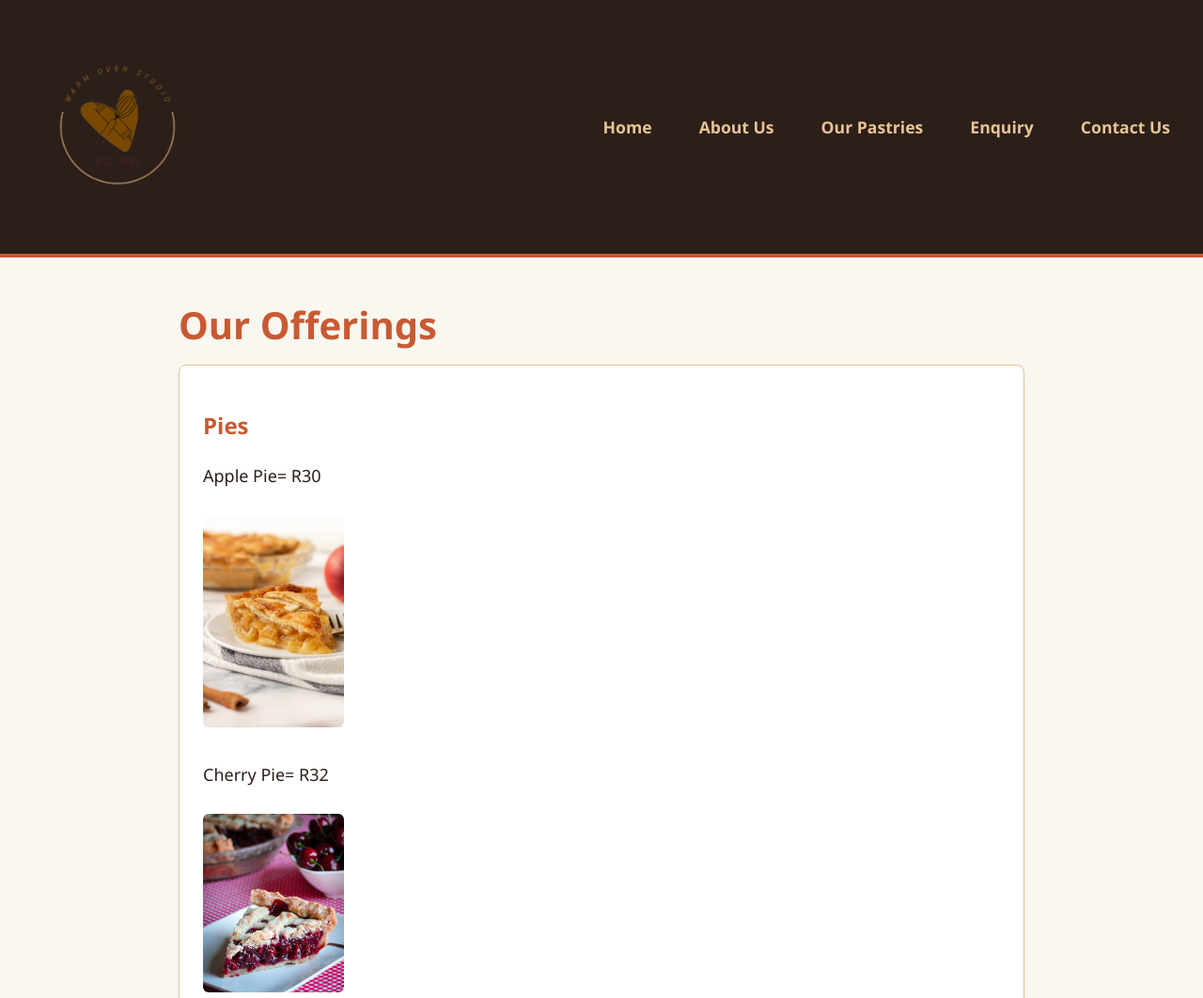
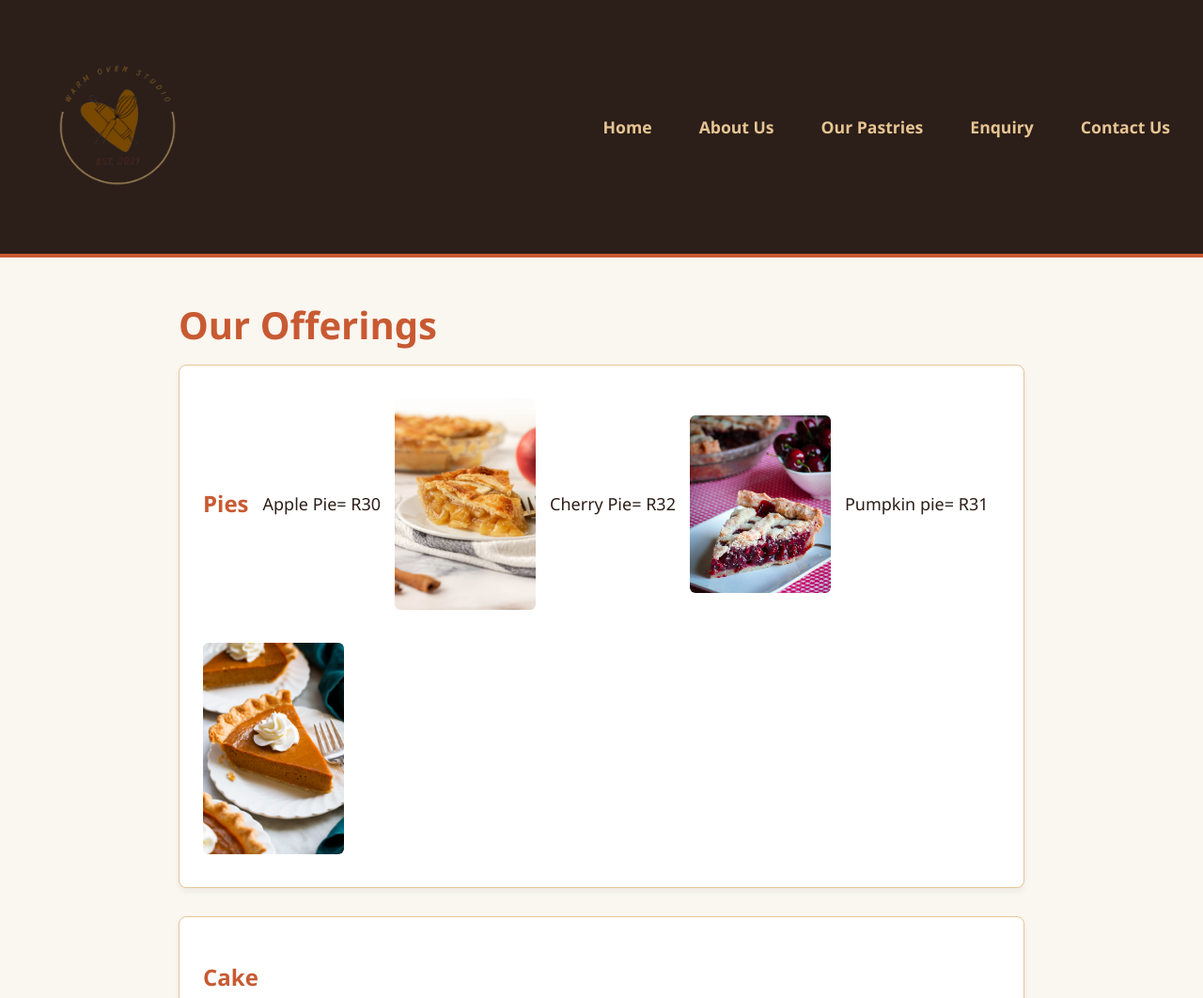
Before and after one commit to Thandani/ST10530267_Thandani-Ntuli_WEDE5020_POE, a plain HTML site: page products.html in a window 1280 px wide. Shown: the top 1062 px of the page at 94% size. Drawn offline with Linux system fonts and the light colour scheme.

Commit message:
fifth commit

```diff
--- a/style.css
+++ b/style.css
@@ -158,3 +158,16 @@
     font-size: 18px;
     color: #2c1e18;
 }
+.image-row {
+    display: flex;
+    flex-wrap: wrap;
+    gap: 15px;
+    align-items: center;
+    justify-content: flex-start;
+}
+
+/* Optional: Ensure images scale nicely */
+.image-row img {
+    max-width: 100%;
+    height: auto;
+}
```
